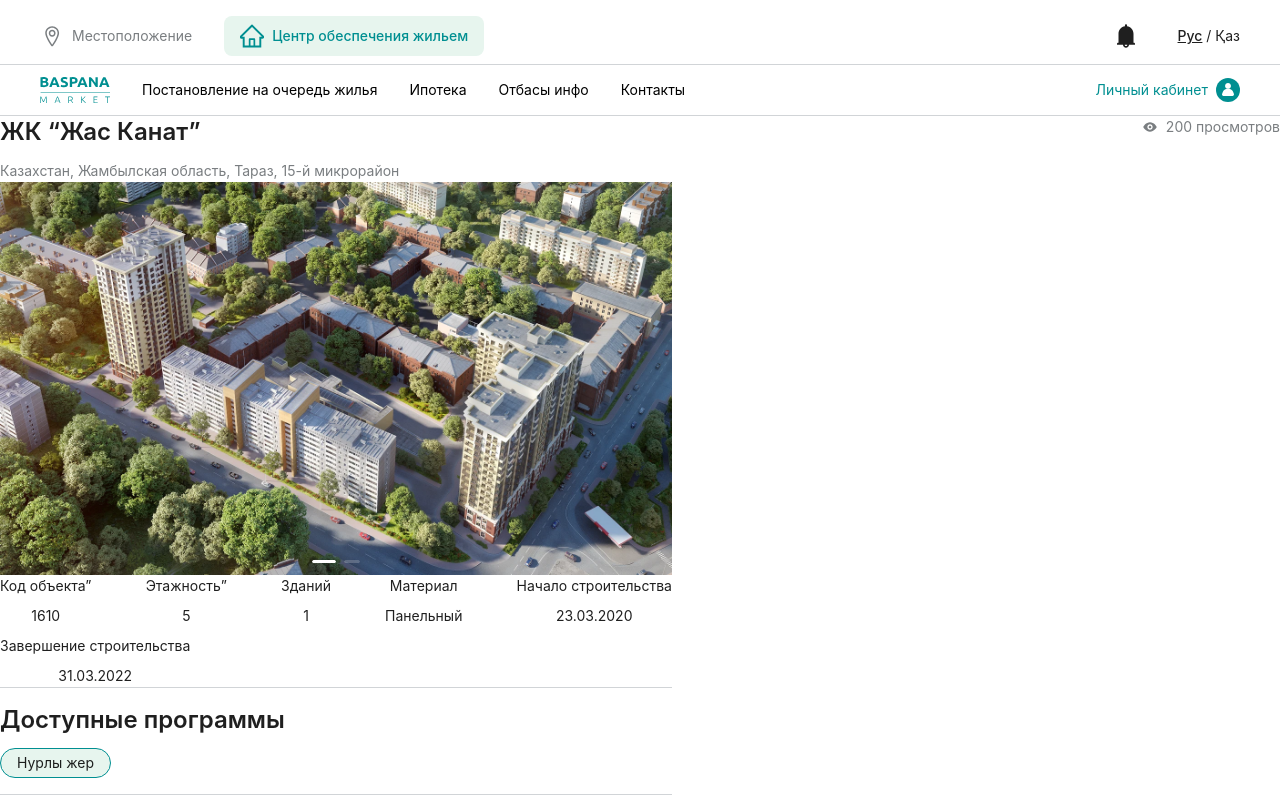
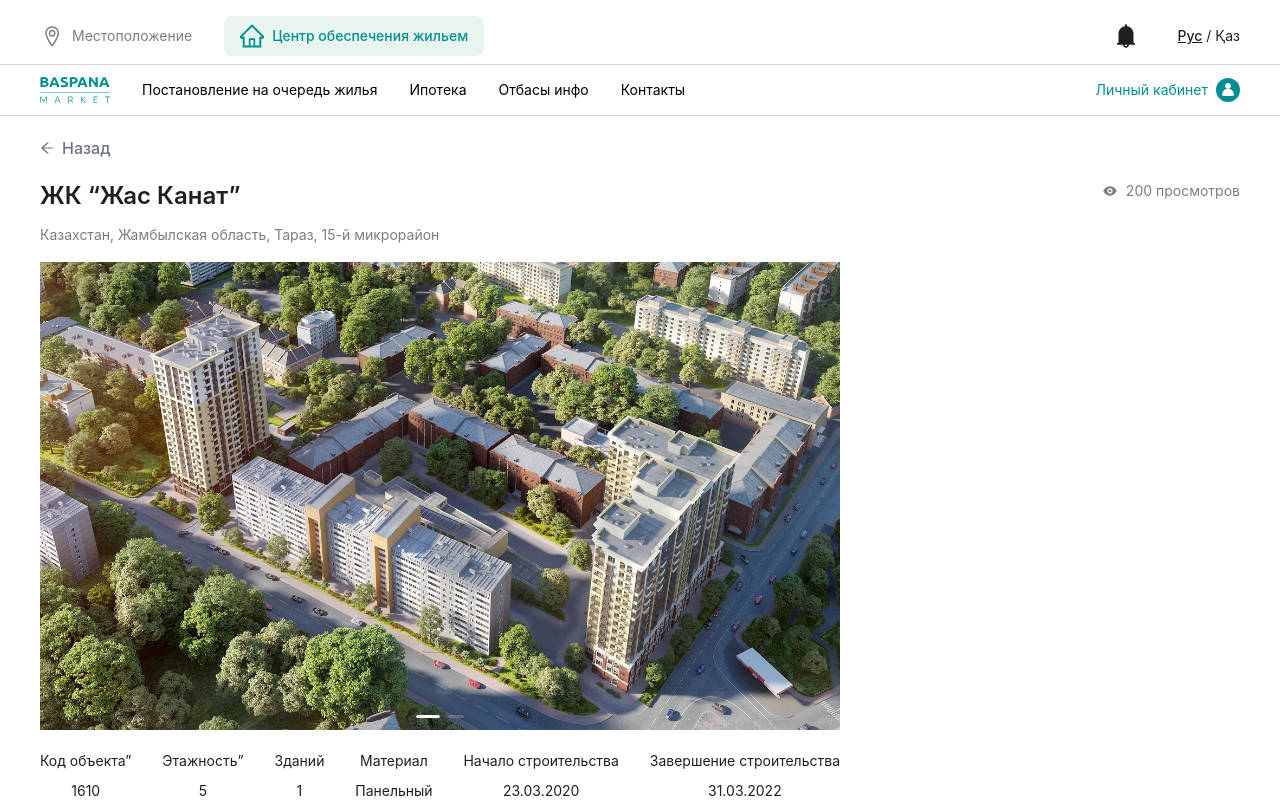
Before and after one commit to Asselya123/baspana-front, a React (Vite) app: page /apartments/1 in a window 1280 px wide. Shown: the top 800 px of the page. Built offline with nearby package versions, Linux system fonts and the light colour scheme.

Commit message:
feat: confirmation page

```diff
--- /dev/null
+++ b/src/components/GoBack.tsx
@@ -0,0 +1,11 @@
+import { ArrowLeftOutlined } from "@ant-design/icons";
+import { FC } from "react";
+
+export const GoBack: FC = () => {
+  return (
+    <div className="flex items-center gap-2 mt-5">
+      <ArrowLeftOutlined className="text-sm font-medium text-gray-500" />
+      <span className="text-base font-medium text-gray-500">Назад</span>
+    </div>
+  );
+};
--- a/src/modules/apartment/pages/ApartmentDetailsPage.tsx
+++ b/src/modules/apartment/pages/ApartmentDetailsPage.tsx
@@ -1,7 +1,7 @@
 import { Carousel, Typography } from "antd";
 import Preview from "@/assets/preview.webp";
-import { Footer } from "@/components/Footer";
-import { Header } from "@/components/Header";
+import { GoBack } from "@/components/GoBack";
+import { Layout } from "@/components/Layout";
 
 const info = [
   {
@@ -101,11 +101,11 @@ const COMMON_INFO = [
 ];
 export const ApartmentDetailsPage = () => {
   return (
-    <div className="flex flex-col h-screen">
-      <Header />
-      <div className="flex justify-center w-full grow">
-        <div className="flex flex-col w-full max-w-7xl">
-          <div className="flex justify-between w-full">
+    <Layout>
+      <GoBack />
+      <div className="flex justify-center w-full mt-5 grow">
+        <div className="flex flex-col w-full">
+          <div className="flex justify-between w-full mb-4">
             <div>
               <Typography.Title level={3}>ЖК “Жас Канат”</Typography.Title>
               <p className="text-[#7A7E81]">
@@ -134,8 +134,8 @@ export const ApartmentDetailsPage = () => {
               <span className="text-[#7A7E81]">200 просмотров</span>
             </div>
           </div>
-          <div className="max-w-2xl">
-            <Carousel className="max-w-2xl">
+          <div className="max-w-[800px]">
+            <Carousel className="max-w-[800px]">
               <div>
                 <img src={Preview} alt="" />
               </div>
@@ -143,7 +143,7 @@ export const ApartmentDetailsPage = () => {
                 <img src={Preview} alt="" />
               </div>
             </Carousel>
-            <div className="flex flex-wrap items-center justify-between gap-2">
+            <div className="flex flex-wrap items-center justify-between gap-2 py-5">
               {info.map((item) => (
                 <div
                   key={item.title}
@@ -203,7 +203,6 @@ export const ApartmentDetailsPage = () => {
           </div>
         </div>
       </div>
-      <Footer />
-    </div>
+    </Layout>
   );
 };
--- a/src/modules/application/pages/ApplicationListPage.tsx
+++ b/src/modules/application/pages/ApplicationListPage.tsx
@@ -1,30 +1,61 @@
 import { PlusOutlined, SearchOutlined } from "@ant-design/icons";
-import { Button, Input, Table } from "antd";
+import { Button, Input, Table, Tag, Typography } from "antd";
+import { ColumnType } from "antd/es/table";
 import { FC } from "react";
 import { useNavigate } from "react-router-dom";
 
 interface ApplicationListPageProps {}
 
-const columns = [
+const columns: ColumnType<{
+  title: string;
+  status: string;
+  id: string;
+  createdAt: string;
+}>[] = [
   {
     title: "Наименование",
     dataIndex: "title",
     key: "title",
+    render: (_, record) => {
+      return <Typography.Text strong>{record.title}</Typography.Text>;
+    },
   },
   {
     title: "Статус",
     dataIndex: "status",
     key: "status",
+    render: (_, record) => {
+      return (
+        <Tag color={record.status === "Принято" ? "success" : "error"}>
+          {record.status}
+        </Tag>
+      );
+    },
   },
   {
     title: "ID",
     dataIndex: "id",
     key: "id",
+    render: (_, record) => {
+      return <p className="text-base text-gray-500">№ {record.id}</p>;
+    },
   },
   {
     title: "Дата создания",
     dataIndex: "createdAt",
     key: "createdAt",
+    render: (_, record) => {
+      return <p className="text-base text-gray-500">№ {record.id}</p>;
+    },
+  },
+];
+
+const data = [
+  {
+    title: "Заявление: Постановка на учет",
+    status: "Принято",
+    id: "12345678",
+    createdAt: "2021-01-01",
   },
 ];
 
@@ -36,7 +67,7 @@ export const ApplicationListPage: FC<ApplicationListPageProps> = ({}) => {
         <Input prefix={<SearchOutlined />} placeholder="Поиск" />
       </div>
       <Table
-        dataSource={[]}
+        dataSource={data}
         columns={columns}
         pagination={{ pageSize: 10 }}
         footer={() => {
--- a/src/modules/application/pages/ApplicationSignPage.tsx
+++ b/src/modules/application/pages/ApplicationSignPage.tsx
@@ -1,7 +1,7 @@
-import { ArrowLeftOutlined } from "@ant-design/icons";
 import { Typography } from "antd";
 import { FC, useState } from "react";
 import { useLocation, useNavigate } from "react-router-dom";
+import { GoBack } from "@/components/GoBack";
 import { Layout } from "@/components/Layout";
 import { ApplicationResult } from "../components/ApplicationResult";
 import { ApplicationTemplate } from "../components/ApplicationTemplate";
@@ -30,10 +30,7 @@ export const ApplicationSignPage: FC<ApplicationSignPageProps> = ({}) => {
 
   return (
     <Layout className="bg-[#F6F7F8]">
-      <div className="flex items-center gap-2 mt-5">
-        <ArrowLeftOutlined className="text-sm font-medium text-gray-500" />
-        <span className="text-base font-medium text-gray-500">Назад</span>
-      </div>
+      <GoBack />
       <Title level={4} className="mt-2">
         Постановка на учет
       </Title>
--- a/src/modules/application/pages/ProfilePage.tsx
+++ b/src/modules/application/pages/ProfilePage.tsx
@@ -112,7 +112,7 @@ export const ProfilePage = () => {
             </Typography.Paragraph>
             <Button color="primary">Подробнее </Button>
           </div>
-          <Button>
+          <Button href="/apartments/5">
             <div className="flex items-center justify-center gap-1">
               Показать все объекты
               <RightOutlined />
```
